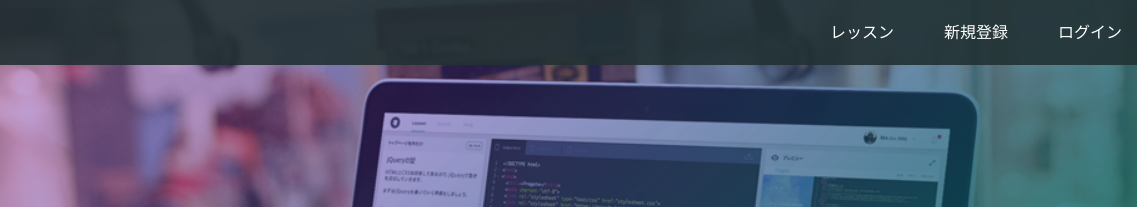
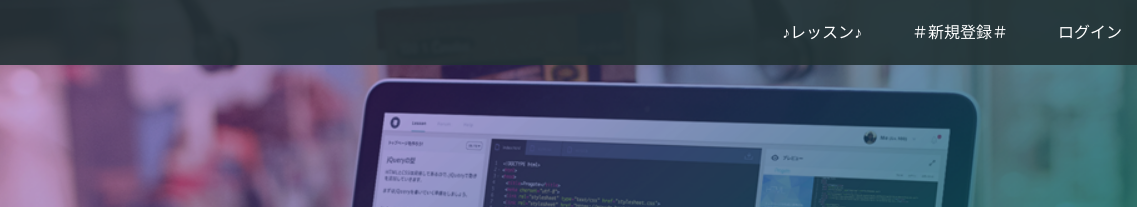
Before and after one commit to kota91/https-.github.io, a plain HTML site: page index.html in a window 1280 px wide. Shown: the top 207 px of the page, 143-1280 px from the left. Drawn offline with Linux system fonts and the light colour scheme.

Commit message:
Update index.html

```diff
--- a/index.html
+++ b/index.html
@@ -15,8 +15,8 @@
       </div>
       <span class="fa fa-bars menu-icon"></span>
       <div class="header-right">
-        <a href="#">レッスン</a>
-        <a href="#">新規登録</a>
+        <a href="#">♪レッスン♪</a>
+        <a href="#">＃新規登録＃</a>
         <a href="#" class="login">ログイン</a>
       </div>
     </div>
```
